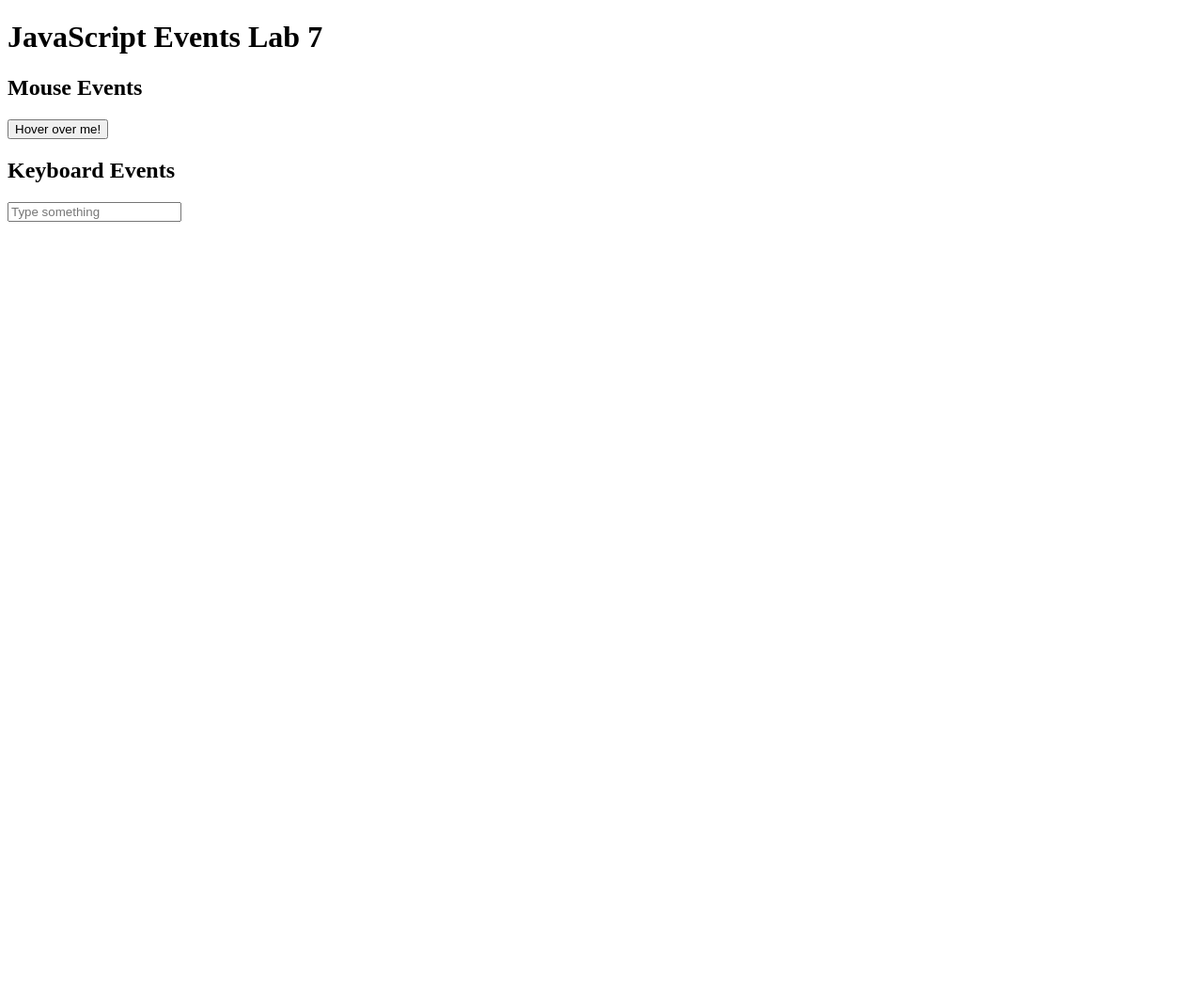
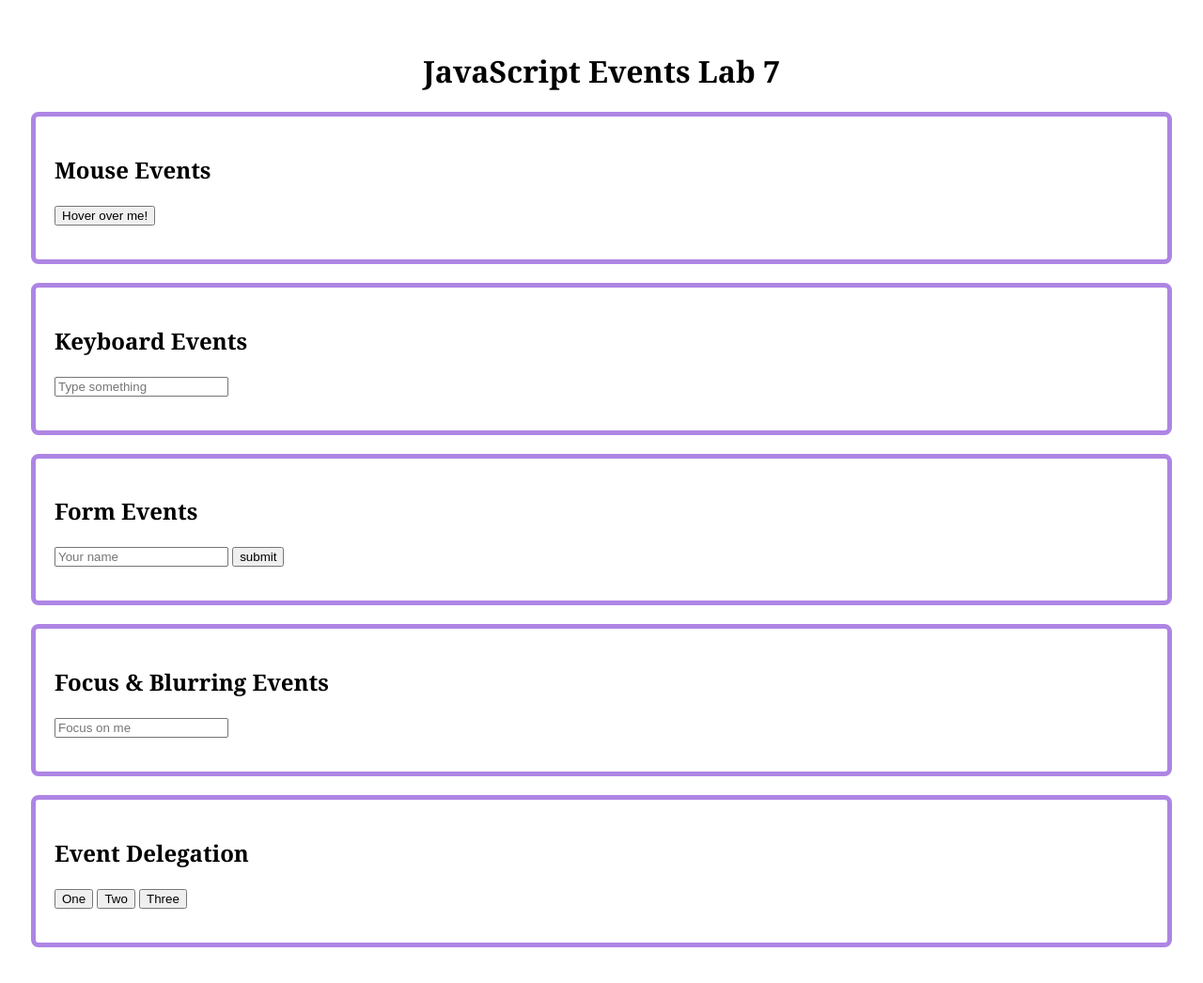
Before and after one commit to pbxcess/JavaScript-Events, a plain HTML site: page index.html in a window 1280 px wide. Shown: the whole page at 94% size. Before the commit the page ends 800 px from the top, so only its background shows below. Drawn offline with Linux system fonts and the light colour scheme.

Commit message:
Added more sections in HTML and set up basic CSS Styling

```diff
--- a/index.html
+++ b/index.html
@@ -20,5 +20,32 @@
         <input type="text" id="keyInput" placeholder="Type something" />
         <p id="keyMsg"></p>
     </section>
+
+    <section id="form-section">
+        <h2>Form Events</h2>
+        <form id="simpleForm">
+            <input type="text" placeholder="Your name" required />
+            <button type="submit">submit</button>
+        </form>
+        <p id="formMsg"></p>
+    </section>
+
+    <section id="focus-section">
+        <h2>Focus & Blurring Events</h2>
+        <input type="text" id="focusInput"placeholder="Focus on me" />
+        <p id="focusMsg"></p>
+    </section>
+
+    <section id="delegation-section">
+        <h2>Event Delegation</h2>
+        <div id="buttonContainer">
+            <button>One</button>
+            <button>Two</button>
+            <button>Three</button>
+        </div>
+        <p id="delegationMsg"></p>
+    </section>
+
+    <script src="script.js"></script>
 </body>
 </html>
--- a/styles.css
+++ b/styles.css
@@ -0,0 +1,14 @@
+body {
+    font-family: Cambria, Cochin, Georgia, Times, 'Times New Roman', serif;
+    padding: 25px;
+}
+
+h1 {
+    text-align: center;
+}
+section {
+    border: 5px solid #ae85e4;
+    border-radius: 8px;
+    padding: 20px;
+    margin-bottom: 20px;
+}
```
